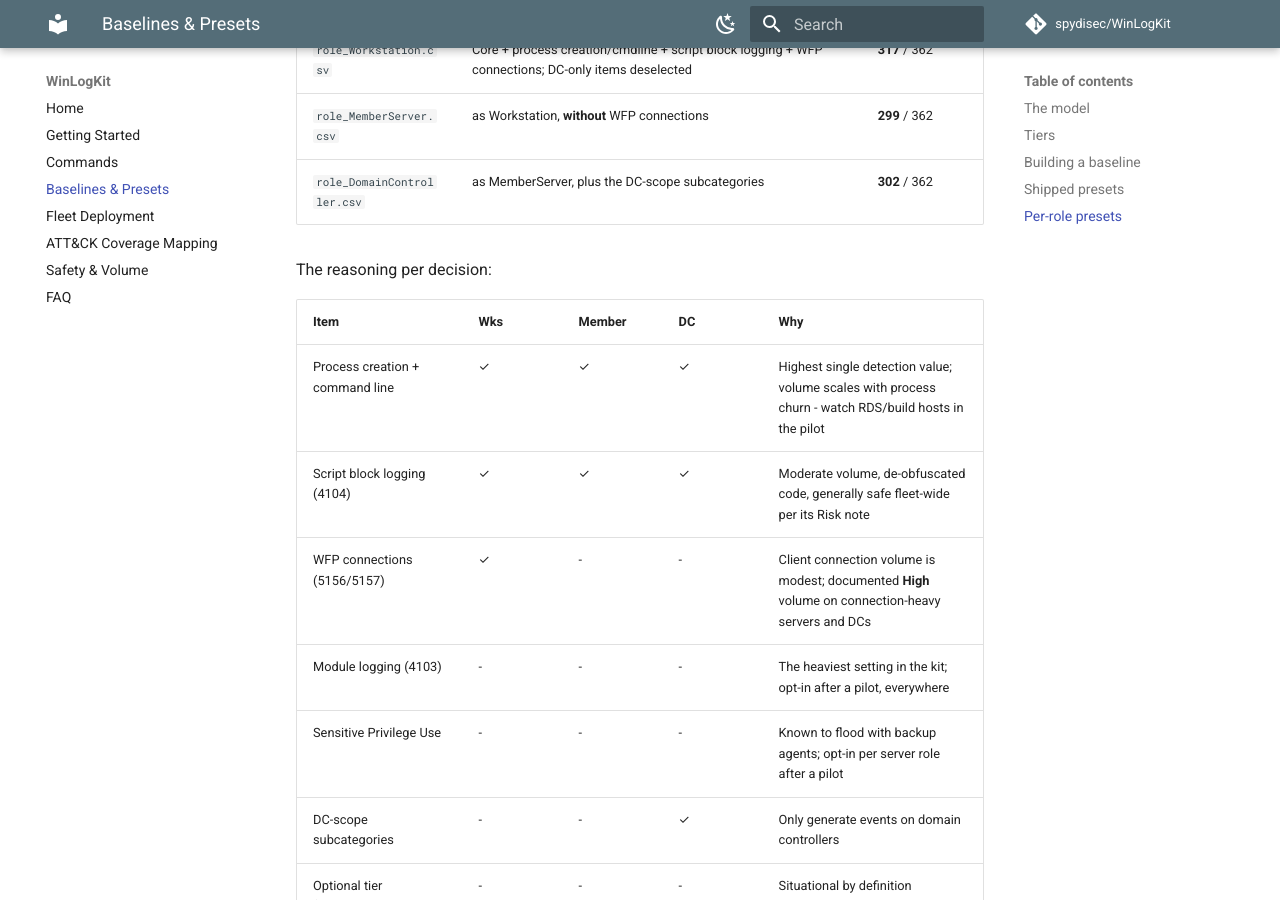
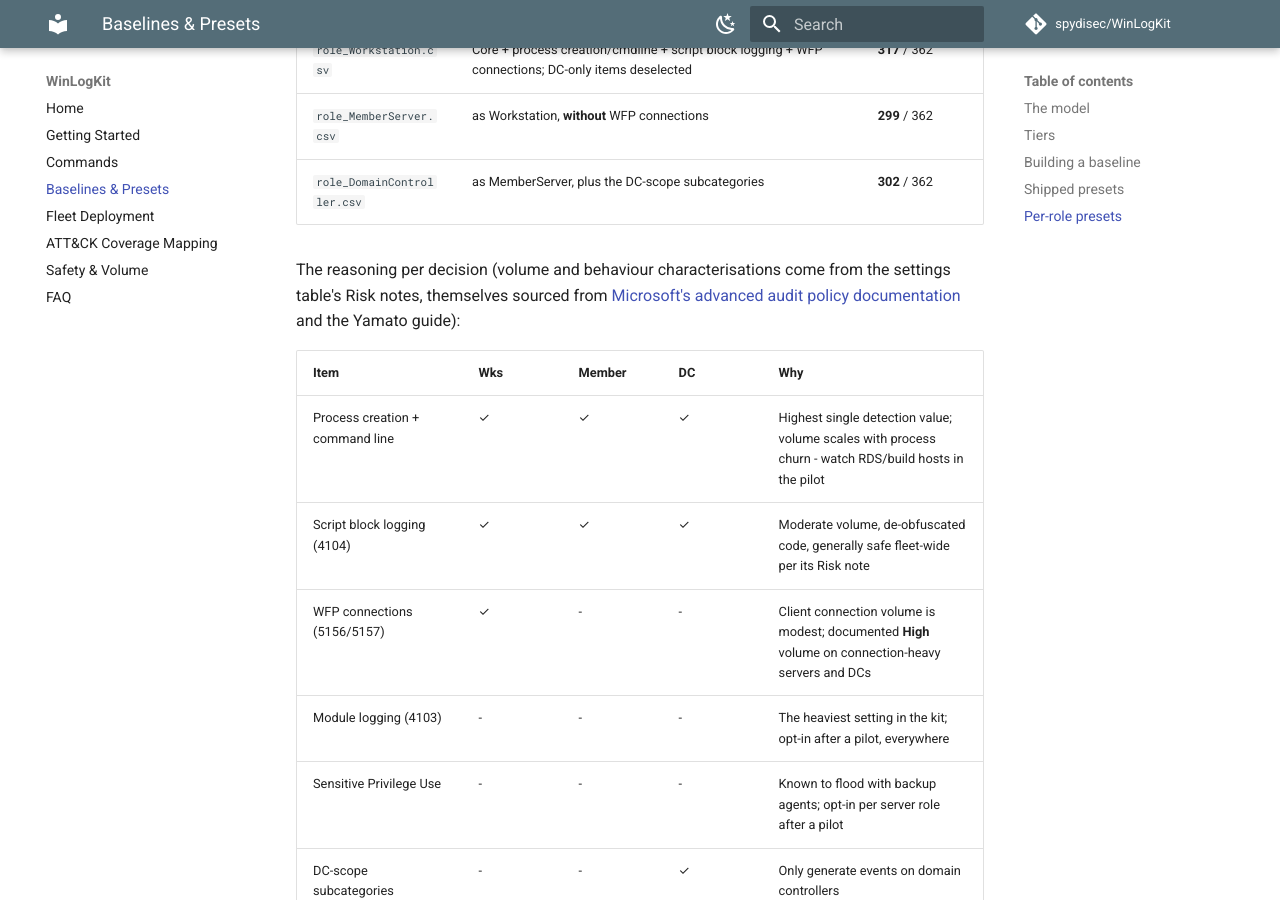
Before and after one commit to spydisec/WinLogKit, an MkDocs documentation site: the page built from docs/baselines.md, in a window 1280 px wide and 900 px high, scrolled down 2289 px. Built offline with MkDocs 1.6.1 and Material for MkDocs 9.7.7, drawn with Linux system fonts in a browser that asks for light colours; comment, search, counter and statistics services are not loaded.

Commit message:
CodeRabbit triage on PR #10: 2 fixed, 1 addressed via validation guard
- CI preset drift check compares ALL CSV columns, so descriptive fields
  cannot go stale unnoticed
- baselines.md rationale table and CHANGELOG execution-policy entry now
  carry their Microsoft source links
- Role selector duplication addressed with a hard validation guard: any
  ExtraAudit/ExtraReg selector that matches no settings-table item fails
  generation (CI runs it every push), converting the silent-drift risk to
  a hard failure without relocating generator policy into the settings
  table (role membership is selection policy, like the reference presets)

Co-Authored-By: Claude Fable 5 <noreply@anthropic.com>

```diff
--- a/docs/baselines.md
+++ b/docs/baselines.md
@@ -88,7 +88,10 @@ adjust your copy.
 | `role_MemberServer.csv` | as Workstation, **without** WFP connections | **299** / 362 |
 | `role_DomainController.csv` | as MemberServer, plus the DC-scope subcategories | **302** / 362 |
 
-The reasoning per decision:
+The reasoning per decision (volume and behaviour characterisations come from
+the settings table's Risk notes, themselves sourced from
+[Microsoft's advanced audit policy documentation](https://learn.microsoft.com/windows-server/identity/ad-ds/plan/security-best-practices/advanced-audit-policy-configuration)
+and the Yamato guide):
 
 | Item | Wks | Member | DC | Why |
 |---|---|---|---|---|
```
Also changed, not shown: CHANGELOG.md (+2 -1 lines), 2 other files.
